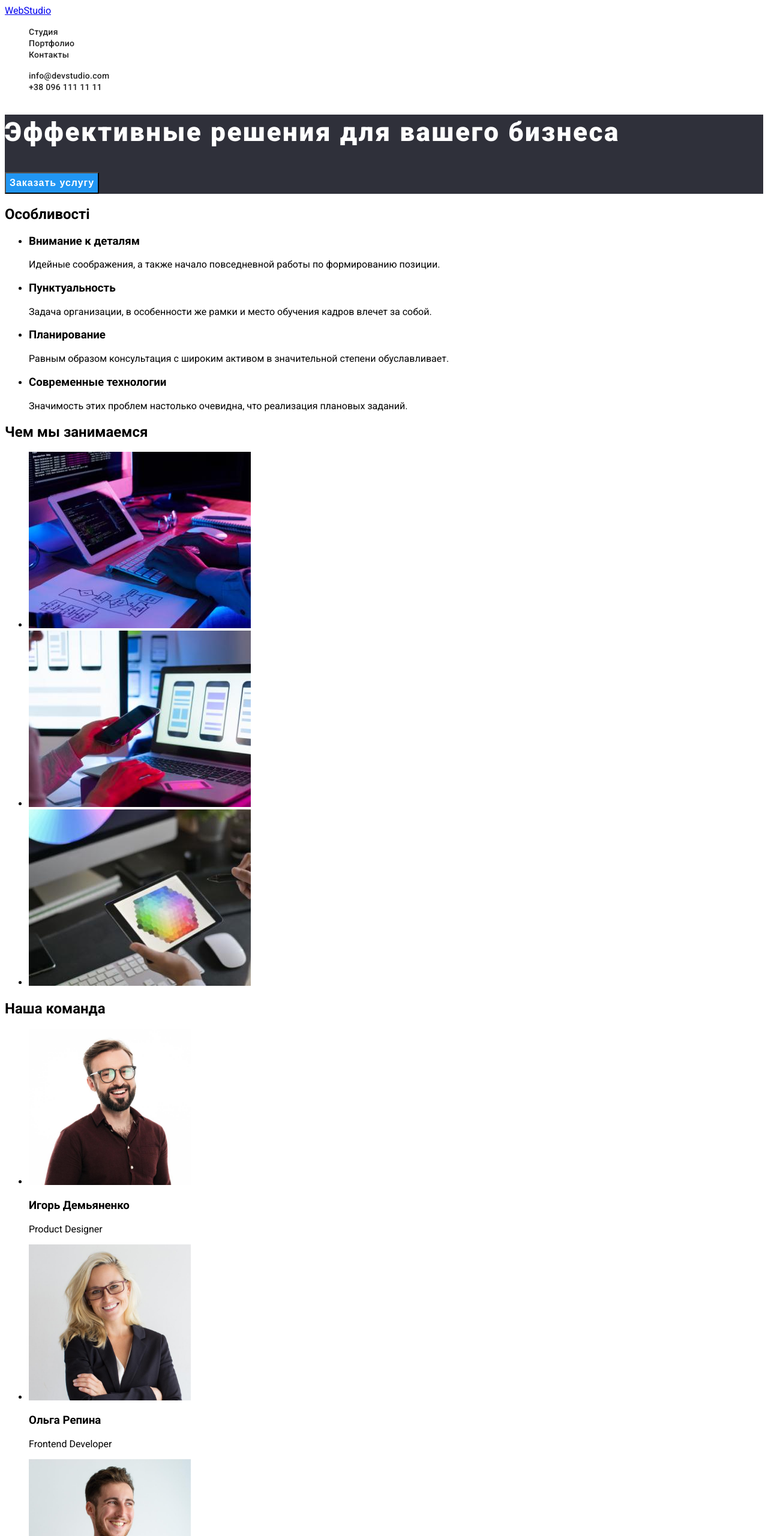
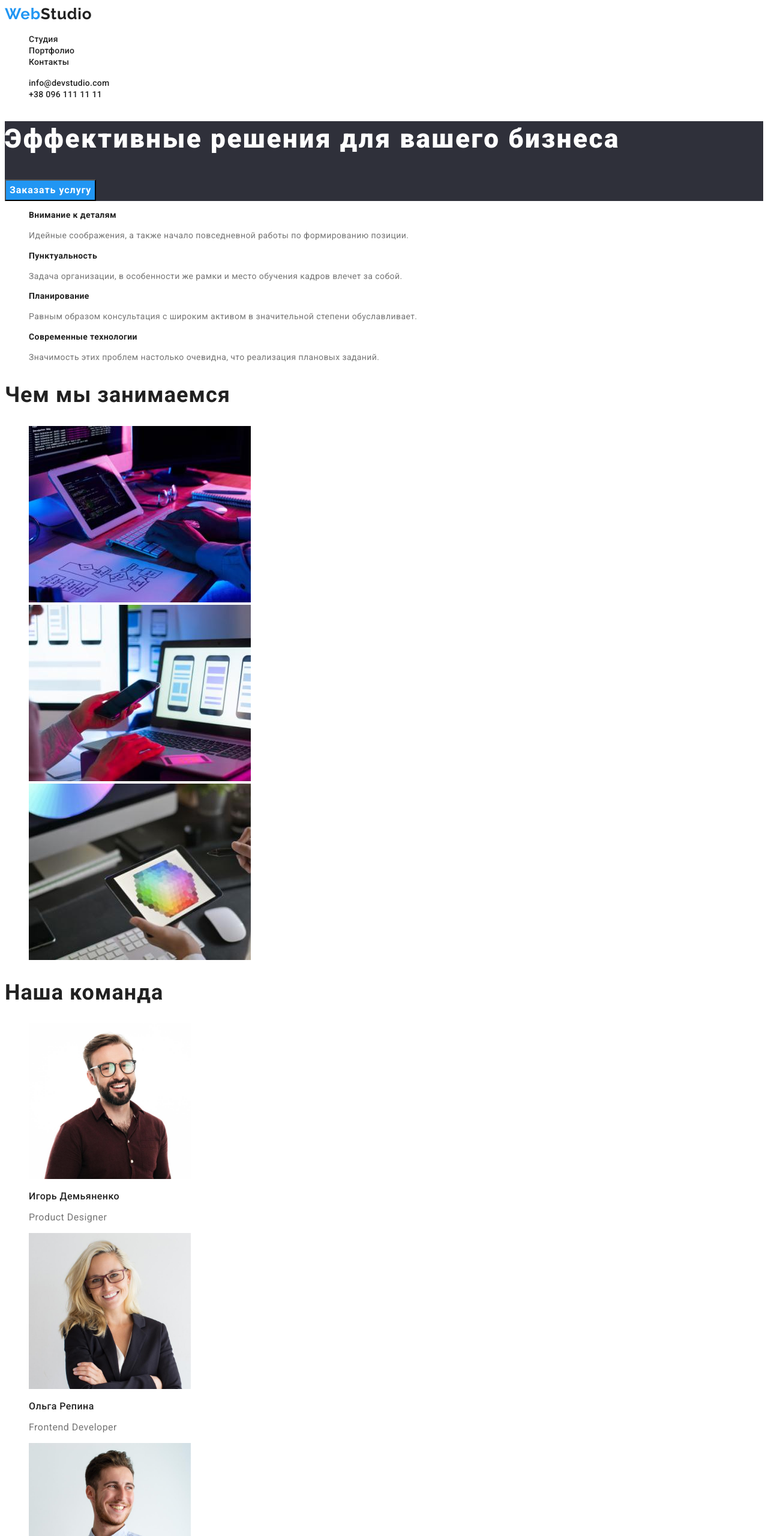
Before and after one commit to pylja/goit-markup-hw-02, a plain HTML site: page index.html in a window 1280 px wide. Shown: the top 2560 px of the page at 60% size. Drawn offline with Linux system fonts and the light colour scheme.

Commit message:
Перша сторінка

```diff
--- a/css/styles.css
+++ b/css/styles.css
@@ -10,6 +10,7 @@
 
 body {
   font-family: 'Roboto', sans-serif;
+  color: var(--primary-text-color);
 }
 
 .list {
@@ -22,15 +23,28 @@ body {
 
 /* ----------- header ------------- */
 
-.header-navigation {
+.header-logo {
+  font-family: Raleway, sans-serif;
+  font-weight: 700;
+  font-size: 26px;
+  line-height: 1.19;
+  letter-spacing: 0.03em;
+  color: #2196f3;
+}
+
+.span-logo {
+  color: #212121;
+}
+
+.header-item {
   font-weight: 500;
   font-size: 14px;
   line-height: 1.14;
   letter-spacing: 0.02em;
   color: var(--second-text-color);
 }
-.header-navigation:hover,
-.header-navigation:focus {
+.header-item:hover,
+.header-item:focus {
   color: var(--accent-color);
 }
 
@@ -68,18 +82,133 @@ body {
   font-weight: 900;
   font-size: 44px;
   line-height: 1.36;
-
   letter-spacing: 0.06em;
 
   color: var(--second-title-color);
 }
 
 /* -- button--- */
+
 .hero-button {
+  font-family: Roboto;
   font-weight: 700;
   font-size: 16px;
   line-height: 1.87;
   letter-spacing: 0.06em;
+  color: #ffffff;
+  background-color: #2196f3;
+}
+
+/* ------Features--------- */
+
+.visually-hidden {
+  position: absolute;
+  white-space: nowrap;
+  width: 1px;
+  height: 1px;
+  overflow: hidden;
+  border: 0;
+  padding: 0;
+  clip: rect(0 0 0 0);
+  clip-path: inset(50%);
+  margin: -1px;
+}
+
+.features-title {
+  font-weight: 700;
+  font-size: 14px;
+  line-height: 1.14;
+  letter-spacing: 0.03em;
+  color: var(--primary-title-color);
+}
+
+.features-text {
+  font-size: 14px;
+  line-height: 1.71;
+  letter-spacing: 0.03em;
+  color: var(--primary-text-color);
+}
+
+/* -------Чем ми занимаемся------- */
+
+.employment-title {
+  font-weight: 700;
+  font-size: 36px;
+  line-height: 1.16;
+  letter-spacing: 0.03em;
+  color: var(--primary-title-color);
+}
+
+/* --------Наша команда---------- */
+
+.team-title {
+  font-weight: 700;
+  font-size: 36px;
+  line-height: 1.16;
+  letter-spacing: 0.03em;
+  color: var(--primary-title-color);
+}
+
+.team-item-name {
+  font-weight: 500;
+  font-size: 16px;
+  line-height: 1.18;
+  letter-spacing: 0.03em;
+  color: var(--primary-title-color);
+}
+
+.team-item-text {
+  font-size: 16px;
+  line-height: 1.18;
+  letter-spacing: 0.03em;
+  color: var(--primary-text-color);
+}
+
+/* --------Footer-------------- */
+
+.footer {
+  background-color: #2f303a;
+}
+
+.footer-logo {
+  font-family: Raleway, sans-serif;
+  font-weight: 700;
+  font-size: 26px;
+  line-height: 1.19;
+  letter-spacing: 0.03em;
+  color: #2196f3;
+}
+
+.span-logo-footer {
+  color: #ffffff;
+}
+
+.address-contacts {
+  font-style: inherit;
+}
+
+.addres-text {
+  font-size: 14px;
+  line-height: 1.71;
+  letter-spacing: 0.03em;
   color: var(--fourth-text-color);
-  background-color: var(--accent-color);
 }
+
+.addres-mail,
+.addres-tel {
+  font-weight: 400;
+  font-size: 14px;
+  line-height: 1.71;
+  letter-spacing: 0.03em;
+  color: rgba(255, 255, 255, 0.6);
+}
+
+.addres-mail:hover,
+.addres-mail:focus {
+  color: var(--accent-color);
+}
+
+.addres-tel:hover,
+.addres-tel:focus {
+  color: var(--accent-color);
+}
--- a/index.html
+++ b/index.html
@@ -16,13 +16,15 @@
 
   <body>
     <header>
-      <nav>
-        <a href="/">WebStudio</a>
+      <nav class="header-navigation">
+        <a class="header-logo link" href="/"
+          >Web<span class="span-logo">Studio</span></a
+        >
 
-        <ul class="list">
-          <li><a class="header-navigation link" href="">Студия</a></li>
-          <li><a class="header-navigation link" href="">Портфолио</a></li>
-          <li><a class="header-navigation link" href="">Контакты</a></li>
+        <ul class="header-list list">
+          <li><a class="header-item link" href="">Студия</a></li>
+          <li><a class="header-item link" href="">Портфолио</a></li>
+          <li><a class="header-item link" href="">Контакты</a></li>
         </ul>
       </nav>
 
@@ -46,33 +48,35 @@
         <button class="hero-button" type="button">Заказать услугу</button>
       </section>
 
+      <!-- ---------- Features --------- -->
+
       <section>
-        <h2>Особливості</h2>
-        <ul>
-          <li>
-            <h3>Внимание к деталям</h3>
-            <p>
+        <h2 class="visually-hidden">Особливості</h2>
+        <ul class="features list">
+          <li class="features-list">
+            <h3 class="features-title">Внимание к деталям</h3>
+            <p class="features-text">
               Идейные соображения, а также начало повседневной работы по
               формированию позиции.
             </p>
           </li>
-          <li>
-            <h3>Пунктуальность</h3>
-            <p>
+          <li class="features-list">
+            <h3 class="features-title">Пунктуальность</h3>
+            <p class="features-text">
               Задача организации, в особенности же рамки и место обучения кадров
               влечет за собой.
             </p>
           </li>
-          <li>
-            <h3>Планирование</h3>
-            <p>
+          <li class="features-list">
+            <h3 class="features-title">Планирование</h3>
+            <p class="features-text">
               Равным образом консультация с широким активом в значительной
               степени обуславливает.
             </p>
           </li>
-          <li>
-            <h3>Современные технологии</h3>
-            <p>
+          <li class="features-list">
+            <h3 class="features-title">Современные технологии</h3>
+            <p class="features-text">
               Значимость этих проблем настолько очевидна, что реализация
               плановых заданий.
             </p>
@@ -81,10 +85,10 @@
       </section>
 
       <!--Чем ми занимаемся-->
-      <section>
-        <h2>Чем мы занимаемся</h2>
-        <ul>
-          <li>
+      <section class="employment">
+        <h2 class="employment-title">Чем мы занимаемся</h2>
+        <ul class="employment-list list">
+          <li class="employment-item">
             <img
               src="./images/keyboard.jpg"
               alt="клавиатура"
@@ -92,7 +96,7 @@
               height="294"
             />
           </li>
-          <li>
+          <li class="employment-item">
             <img
               src="./images/laptop.jpg"
               alt="ноутбук"
@@ -100,7 +104,7 @@
               height="294"
             />
           </li>
-          <li>
+          <li class="employment-item">
             <img
               src="./images/tablet.jpg"
               alt="планшет"
@@ -111,56 +115,69 @@
         </ul>
       </section>
 
-      <!--наша команда-->
-      <section>
-        <h2>Наша команда</h2>
+      <!---------наша команда----------->
 
-        <ul>
-          <li>
+      <section class="team">
+        <h2 class="team-title">Наша команда</h2>
+
+        <ul class="team-list list">
+          <li class="team-item">
             <img src="./images/igor.jpg" alt="Игорь" width="270" height="260" />
-            <h3>Игорь Демьяненко</h3>
-            <p lang="en">Product Designer</p>
+            <h3 class="team-item-name">Игорь Демьяненко</h3>
+            <p class="team-item-text" lang="en">Product Designer</p>
           </li>
 
-          <li>
+          <li class="team-item">
             <img src="./images/olga.jpg" alt="Ольга" width="270" height="260" />
-            <h3>Ольга Репина</h3>
-            <p lang="en">Frontend Developer</p>
+            <h3 class="team-item-name">Ольга Репина</h3>
+            <p class="team-item-text" lang="en">Frontend Developer</p>
           </li>
 
-          <li>
+          <li class="team-item">
             <img
               src="./images/nicholas.jpg"
               alt="Николай"
               width="270"
               height="260"
             />
-            <h3>Николай Тарасов</h3>
-            <p lang="en">Marketing</p>
+            <h3 class="team-item-name">Николай Тарасов</h3>
+            <p class="team-item-text" lang="en">Marketing</p>
           </li>
 
-          <li>
+          <li class="team-item">
             <img
               src="./images/mykhailo.jpg"
               alt="Михаил"
               width="270"
               height="260"
             />
-            <h3>Михаил Ермаков</h3>
-            <p lang="en">UI Designer</p>
+            <h3 class="team-item-name">Михаил Ермаков</h3>
+            <p class="team-item-text" lang="en">UI Designer</p>
           </li>
         </ul>
       </section>
     </main>
 
-    <footer>
-      <a href="/">WebStudio</a>
+    <!-- ----Footer------- -->
 
-      <address>
-        <p>г. Киев, пр-т Леси Украинки, 26</p>
-        <ul>
-          <li><a href="mailto:info@devstudio.com">info@devstudio.com</a></li>
-          <li><a href="tel:+380961111111">+38 096 111 11 11</a></li>
+    <footer class="footer">
+      <a class="footer-logo link" href="/"
+        >Web<span class="span-logo-footer">Studio</span></a
+      >
+
+      <address class="address-contacts">
+        <p class="addres-text">г. Киев, пр-т Леси Украинки, 26</p>
+        <ul class="addres-list list">
+          <li>
+            <a class="addres-mail link" href="mailto:info@devstudio.com"
+              >info@devstudio.com</a
+            >
+          </li>
+          <li>
+            <a class="addres-tel link" href="tel:+380961111111"
+              >+38 096 111 11 11</a
+            >
+          </li>
         </ul>
       </address>
     </footer>
```
